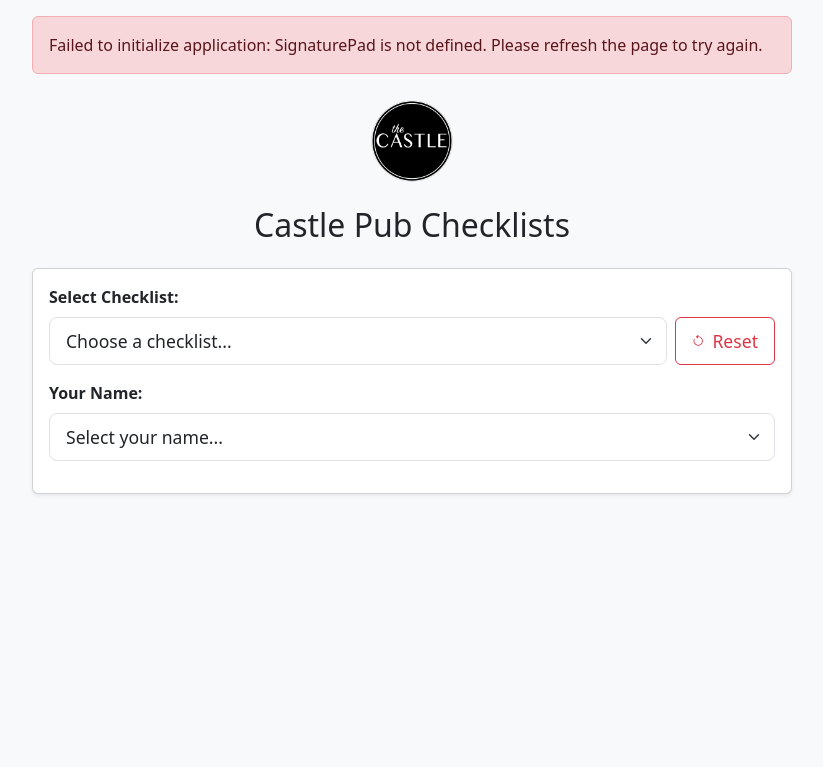
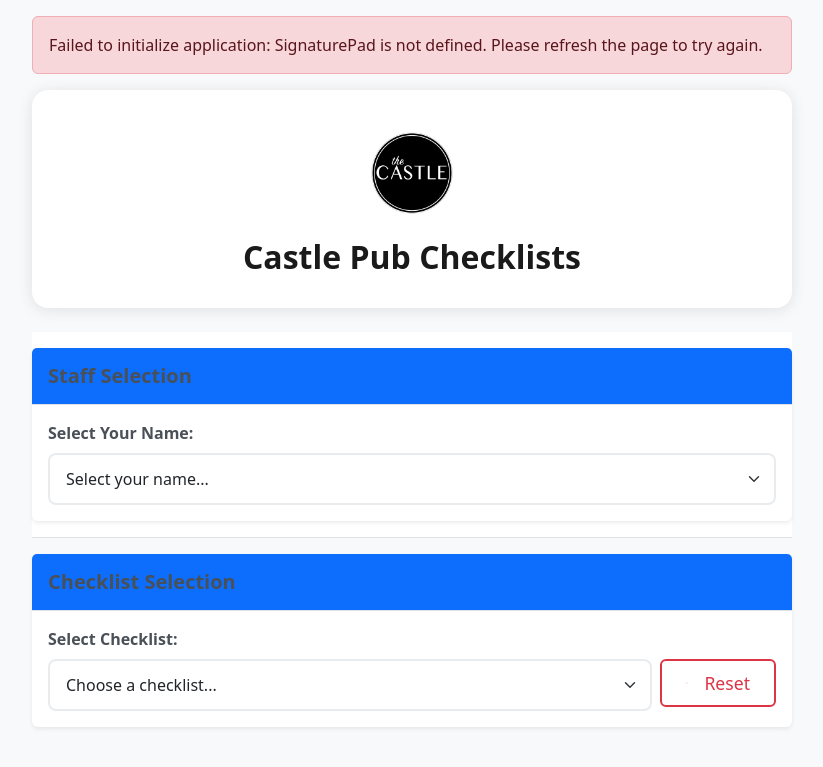
Before and after one commit to castlepub/Checklists, a FastAPI app: page / in a window 1280 px wide. Shown: the top 767 px of the page, without its empty margins (228-1051 px from the left). Run offline with FastAPI, Linux system fonts and the light colour scheme; some libraries are stand-ins or nearby versions.

Commit message:
Fixed UI issues: staff dropdown, section rendering, styling improvements and debug logging

```diff
--- a/static/css/style.css
+++ b/static/css/style.css
@@ -535,13 +535,94 @@ body {
 
 /* Header styles */
 .header {
-    text-align: center;
-    margin-bottom: 30px;
+    padding: 2rem 0;
+    margin-bottom: 2rem;
+    background: white;
+    border-radius: 1rem;
+    box-shadow: 0 2px 15px rgba(0,0,0,0.1);
+}
+
+.header img {
+    max-width: 200px;
+    height: auto;
+    margin-bottom: 1.5rem;
+    transition: transform 0.3s ease;
+}
+
+.header img:hover {
+    transform: scale(1.05);
+}
+
+.header h1 {
+    color: #1a1a1a;
+    font-weight: 600;
+    margin: 0;
+    font-size: 2rem;
+}
+
+/* Card styles */
+.card {
+    border: none;
+    box-shadow: 0 2px 15px rgba(0,0,0,0.1);
+    transition: transform 0.2s ease, box-shadow 0.2s ease;
+}
+
+.card:hover {
+    transform: translateY(-2px);
+    box-shadow: 0 4px 20px rgba(0,0,0,0.15);
+}
+
+.card-header {
+    border-bottom: none;
+    padding: 1.25rem;
+}
+
+.card-header h5 {
+    font-weight: 600;
+    font-size: 1.25rem;
+}
+
+.card-body {
+    padding: 1.5rem;
 }
 
 /* Form controls */
-.form-control {
-    margin-bottom: 15px;
+.form-select, .form-control {
+    border: 2px solid #e9ecef;
+    border-radius: 0.5rem;
+    padding: 0.75rem 1rem;
+    font-size: 1rem;
+    transition: all 0.2s ease;
+}
+
+.form-select:focus, .form-control:focus {
+    border-color: #0d6efd;
+    box-shadow: 0 0 0 0.25rem rgba(13, 110, 253, 0.15);
+}
+
+.form-label {
+    font-size: 1rem;
+    margin-bottom: 0.5rem;
+    color: #495057;
+}
+
+/* Reset button */
+#resetChecklist {
+    border-width: 2px;
+    font-weight: 500;
+    padding: 0.75rem 1.5rem;
+    transition: all 0.2s ease;
+}
+
+#resetChecklist:hover {
+    background-color: #dc3545;
+    border-color: #dc3545;
+    color: white;
+    transform: translateY(-1px);
+}
+
+#resetChecklist svg {
+    margin-right: 0.5rem;
 }
 
 /* Checklist container */
@@ -698,3 +779,129 @@ body {
         padding-left: 0;
     }
 }
+
+/* Staff selection */
+.staff-selection {
+    position: sticky;
+    top: 0;
+    z-index: 1020;
+    background: white;
+    padding: 1rem 0;
+    margin-bottom: 1rem;
+    border-bottom: 1px solid #dee2e6;
+}
+
+/* Card styles */
+.card {
+    border: none;
+    box-shadow: 0 2px 15px rgba(0,0,0,0.1);
+    transition: transform 0.2s ease, box-shadow 0.2s ease;
+}
+
+.card-header {
+    background-color: #f8f9fa;
+    border-bottom: 1px solid #dee2e6;
+    padding: 1rem;
+}
+
+.card-header h5 {
+    margin: 0;
+    font-weight: 600;
+    color: #495057;
+}
+
+.card-body {
+    padding: 1rem;
+}
+
+/* Form controls */
+.form-select, .form-control {
+    border: 2px solid #e9ecef;
+    border-radius: 0.5rem;
+    padding: 0.75rem 1rem;
+    font-size: 1rem;
+    transition: all 0.2s ease;
+    height: auto;
+}
+
+.form-select:focus, .form-control:focus {
+    border-color: #0d6efd;
+    box-shadow: 0 0 0 0.25rem rgba(13, 110, 253, 0.15);
+}
+
+.form-label {
+    font-size: 1rem;
+    margin-bottom: 0.5rem;
+    color: #495057;
+}
+
+/* Section styles */
+.section {
+    margin-bottom: 1.5rem;
+}
+
+.section:last-child {
+    margin-bottom: 0;
+}
+
+/* Chore styles */
+.chore-item {
+    padding: 0.75rem;
+    border-bottom: 1px solid #dee2e6;
+    transition: background-color 0.2s ease;
+}
+
+.chore-item:last-child {
+    border-bottom: none;
+}
+
+.chore-item:hover {
+    background-color: #f8f9fa;
+}
+
+.chore-item.completed {
+    background-color: #f8f9fa;
+    opacity: 0.8;
+}
+
+.chore-item.completed label {
+    text-decoration: line-through;
+    color: #6c757d;
+}
+
+.form-check-input {
+    width: 1.25rem;
+    height: 1.25rem;
+    margin-top: 0.25rem;
+    cursor: pointer;
+}
+
+.form-check-label {
+    padding-left: 0.5rem;
+    cursor: pointer;
+}
+
+/* Comment styles */
+.chore-comment input {
+    font-size: 0.875rem;
+    padding: 0.5rem;
+    margin-top: 0.5rem;
+}
+
+.completion-info {
+    font-size: 0.875rem;
+    color: #6c757d;
+    margin-top: 0.5rem;
+}
+
+/* Progress display */
+.progress-display {
+    position: sticky;
+    top: 0;
+    z-index: 1010;
+    background: white;
+    padding: 1rem;
+    margin-bottom: 1rem;
+    border-bottom: 1px solid #dee2e6;
+    box-shadow: 0 2px 10px rgba(0,0,0,0.1);
+}
--- a/static/js/app.js
+++ b/static/js/app.js
@@ -275,6 +275,7 @@ async function loadChecklist(checklistId) {
     if (!checklistId) return;
 
     try {
+        console.log('Loading checklist:', checklistId);
         const response = await fetch(`/api/checklists/${checklistId}/chores`);
         if (!response.ok) {
             console.error('Failed to load checklist:', response.status, response.statusText);
@@ -282,6 +283,7 @@ async function loadChecklist(checklistId) {
         }
 
         const data = await response.json();
+        console.log('Received checklist data:', data);
         currentChores = data;
 
         // Clear existing chores
@@ -299,6 +301,8 @@ async function loadChecklist(checklistId) {
             if (!sections[chore.section]) sections[chore.section] = [];
             sections[chore.section].push(chore);
         });
+
+        console.log('Grouped sections:', sections);
 
         // Render each section
         Object.entries(sections).forEach(([sectionName, sectionChores]) => {
@@ -348,76 +352,103 @@ function renderChores(chores) {
 }
 
 function renderSection(sectionName, sectionChores) {
+    console.log('Rendering section:', sectionName, 'with chores:', sectionChores);
+
     const sectionDiv = document.createElement('div');
-    sectionDiv.className = 'section mb-3';
+    sectionDiv.className = 'section mb-4';
+    sectionDiv.dataset.sectionName = sectionName;
 
-    // Section header with checkbox
+    // Section header
     const sectionHeader = document.createElement('div');
-    sectionHeader.className = 'section-header d-flex align-items-center p-2 bg-light';
+    sectionHeader.className = 'card-header bg-light d-flex align-items-center gap-2';
 
     const sectionCheckbox = document.createElement('input');
     sectionCheckbox.type = 'checkbox';
-    sectionCheckbox.className = 'form-check-input me-2';
+    sectionCheckbox.className = 'form-check-input';
     sectionCheckbox.checked = sectionChores.every(chore => chore.completed);
-    sectionCheckbox.addEventListener('change', () => completeSection(sectionName));
 
-    const sectionTitle = document.createElement('label');
-    sectionTitle.className = 'form-check-label h5 mb-0 flex-grow-1';
+    const sectionTitle = document.createElement('h5');
+    sectionTitle.className = 'mb-0 flex-grow-1';
     sectionTitle.textContent = sectionName;
-    sectionTitle.style.cursor = 'pointer';
-    sectionTitle.addEventListener('click', () => {
-        sectionCheckbox.checked = !sectionCheckbox.checked;
-        completeSection(sectionName);
-    });
 
     sectionHeader.appendChild(sectionCheckbox);
     sectionHeader.appendChild(sectionTitle);
     sectionDiv.appendChild(sectionHeader);
 
-    // Chores list
-    const choresList = document.createElement('div');
-    choresList.className = 'chores-list p-2';
+    // Chores container
+    const choresContainer = document.createElement('div');
+    choresContainer.className = 'card-body';
 
+    // Sort chores by order
+    sectionChores.sort((a, b) => a.order - b.order);
+
+    // Add each chore
     sectionChores.forEach(chore => {
         const choreDiv = document.createElement('div');
-        choreDiv.className = 'chore-item d-flex align-items-center mb-2';
+        choreDiv.className = 'chore-item mb-2';
+        if (chore.completed) {
+            choreDiv.classList.add('completed');
+        }
+
+        // Checkbox and label container
+        const checkboxContainer = document.createElement('div');
+        checkboxContainer.className = 'd-flex align-items-start gap-2';
 
         const checkbox = document.createElement('input');
         checkbox.type = 'checkbox';
-        checkbox.className = 'form-check-input me-2';
+        checkbox.className = 'form-check-input mt-1';
+        checkbox.id = `chore-${chore.id}`;
         checkbox.checked = chore.completed;
         checkbox.dataset.choreId = chore.id;
-        checkbox.dataset.section = sectionName;  // Add section data attribute
-        checkbox.addEventListener('change', () => handleChoreCompletion(chore.id, checkbox, sectionName));
 
         const label = document.createElement('label');
         label.className = 'form-check-label flex-grow-1';
+        label.htmlFor = `chore-${chore.id}`;
         label.textContent = chore.description;
-        label.style.cursor = 'pointer';
-        label.addEventListener('click', () => {
-            checkbox.checked = !checkbox.checked;
-            handleChoreCompletion(chore.id, checkbox, sectionName);
-        });
 
-        const contentDiv = document.createElement('div');
-        contentDiv.className = 'd-flex flex-column w-100';
-        contentDiv.appendChild(label);
+        checkboxContainer.appendChild(checkbox);
+        checkboxContainer.appendChild(label);
+        choreDiv.appendChild(checkboxContainer);
 
-        // Add completed by info if task is completed
+        // Add completion info if completed
         if (chore.completed && chore.completed_by) {
-            const completedByDiv = document.createElement('div');
-            completedByDiv.className = 'completed-by';
-            completedByDiv.textContent = `Completed by ${chore.completed_by}`;
-            contentDiv.appendChild(completedByDiv);
+            const completionInfo = document.createElement('div');
+            completionInfo.className = 'completion-info text-muted ms-4';
+            completionInfo.innerHTML = `
+                <small>Completed by ${chore.completed_by}</small>
+                ${chore.comment ? `<br><small>Comment: ${chore.comment}</small>` : ''}
+            `;
+            choreDiv.appendChild(completionInfo);
+        }
+        // Add comment input if not completed
+        else if (!chore.completed) {
+            const commentDiv = document.createElement('div');
+            commentDiv.className = 'chore-comment ms-4 mt-1';
+
+            const commentInput = document.createElement('input');
+            commentInput.type = 'text';
+            commentInput.className = 'form-control form-control-sm';
+            commentInput.placeholder = 'Add a comment...';
+            commentInput.value = chore.comment || '';
+
+            commentDiv.appendChild(commentInput);
+            choreDiv.appendChild(commentDiv);
         }
 
-        choreDiv.appendChild(checkbox);
-        choreDiv.appendChild(contentDiv);
-        choresList.appendChild(choreDiv);
+        choresContainer.appendChild(choreDiv);
+
+        // Add checkbox event listener
+        checkbox.addEventListener('change', () => handleChoreCompletion(chore.id, checkbox, sectionName));
     });
 
-    sectionDiv.appendChild(choresList);
-    return sectionDiv;
+    sectionDiv.appendChild(choresContainer);
+
+    // Add section checkbox event listener
+    const choreCheckboxes = choresContainer.querySelectorAll('input[type="checkbox"]');
+    sectionCheckbox.addEventListener('change', () => handleSectionCheckboxChange(sectionCheckbox, choreCheckboxes));
+
+    // Add to the main container
+    choreContainer.appendChild(sectionDiv);
 }
 
 async function handleSectionCheckboxChange(sectionCheckbox, choreCheckboxes) {
@@ -588,7 +619,7 @@ async function handleChoreCompletion(choreId, checkbox, sectionName) {
         const response = await fetch(`/api/chores/${choreId}/toggle`, {
             method: 'POST',
             headers: {
-                'Content-Type': 'application/json'
+                'Content-Type': 'application/json',
             },
             body: JSON.stringify({
                 staff_name: staffSelect.value,
--- a/templates/index.html
+++ b/templates/index.html
@@ -14,15 +14,39 @@
 </head>
 <body class="bg-light">
     <div class="container py-3">
-        <div class="text-center mb-4">
+        <!-- Header with Logo and Title -->
+        <header class="header text-center mb-4">
             <img src="/static/logo.png" alt="Castle Pub Logo" class="img-fluid mb-3" style="max-height: 100px;">
-            <h1 class="h2">Castle Pub Checklists</h1>
+            <h1 class="h2 mb-0">Castle Pub Checklists</h1>
+        </header>
+
+        <!-- Staff Selection -->
+        <div class="staff-selection">
+            <div class="card shadow-sm">
+                <div class="card-header bg-primary text-white py-3">
+                    <h5 class="mb-0">Staff Selection</h5>
+                </div>
+                <div class="card-body">
+                    <div class="row g-3">
+                        <div class="col-12">
+                            <label for="staffSelect" class="form-label fw-bold">Select Your Name:</label>
+                            <select class="form-select form-select-lg" id="staffSelect">
+                                <option value="">Select your name...</option>
+                            </select>
+                        </div>
+                    </div>
+                </div>
+            </div>
         </div>
 
         <!-- Checklist Selection -->
-        <div class="card mb-3 shadow-sm">
+        <div class="card shadow-sm mb-4">
+            <div class="card-header bg-primary text-white py-3">
+                <h5 class="mb-0">Checklist Selection</h5>
+            </div>
             <div class="card-body">
-                <div class="mb-3">
+                <div class="row g-3">
+                    <div class="col-12">
                         <label for="checklistSelect" class="form-label fw-bold">Select Checklist:</label>
                         <div class="d-flex gap-2">
                             <select class="form-select form-select-lg" id="checklistSelect">
@@ -37,12 +61,6 @@
                             </button>
                         </div>
                     </div>
-
-                <div class="mb-3">
-                    <label for="staffSelect" class="form-label fw-bold">Your Name:</label>
-                    <select class="form-select form-select-lg" id="staffSelect">
-                        <option value="">Select your name...</option>
-                    </select>
                 </div>
             </div>
         </div>
@@ -51,12 +69,12 @@
         <div id="progressDisplay" class="d-none"></div>
 
         <!-- Chores Container -->
-        <div id="choreContainer" class="card mb-3 shadow-sm d-none">
+        <div id="choreContainer" class="card shadow-sm mb-4 d-none">
             <div class="card-body p-0"></div>
         </div>
 
         <!-- Success Section -->
-        <div id="successSection" class="card mb-3 shadow-sm d-none">
+        <div id="successSection" class="card shadow-sm mb-4 d-none">
             <div class="card-body text-center">
                 <h3 class="text-success mb-3">All tasks completed! 🎉</h3>
                 <p class="mb-4">Please sign below to confirm completion.</p>
```
Lines whose indentation alone changed are shown as unchanged.
